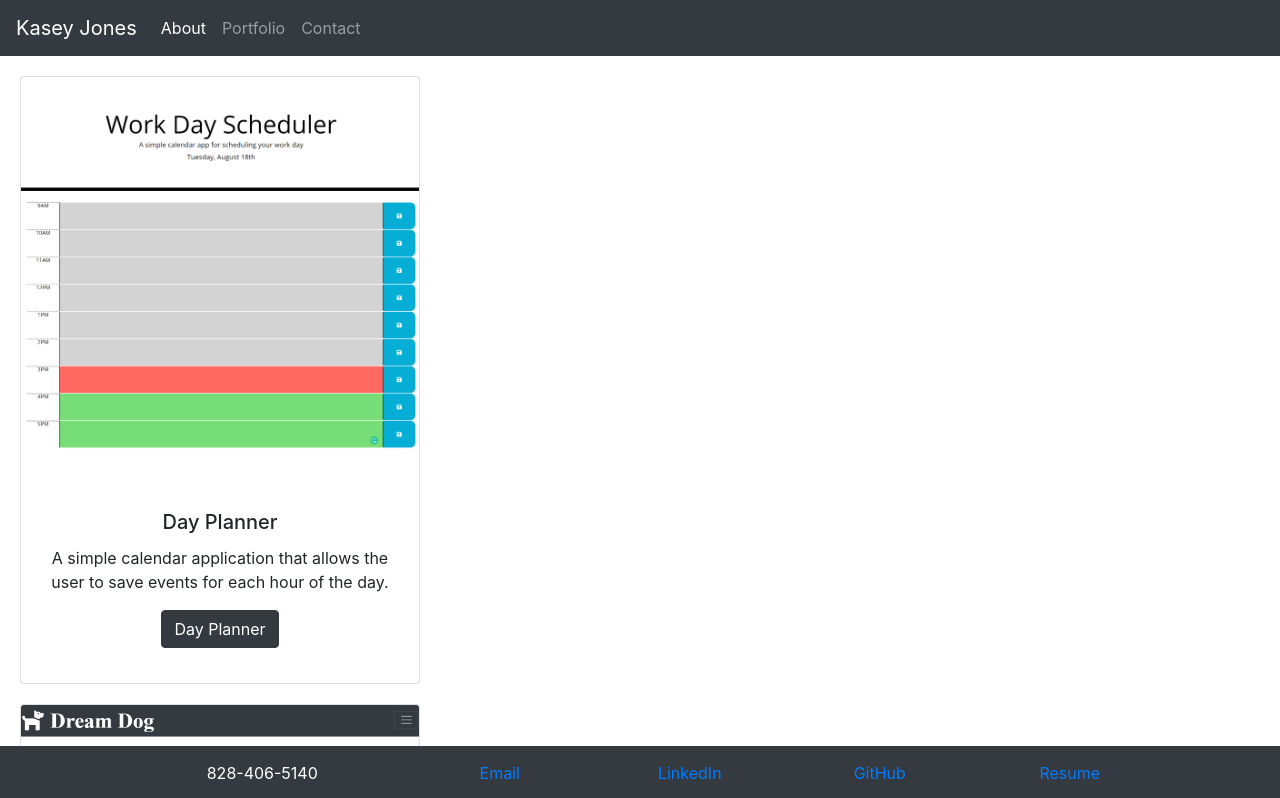
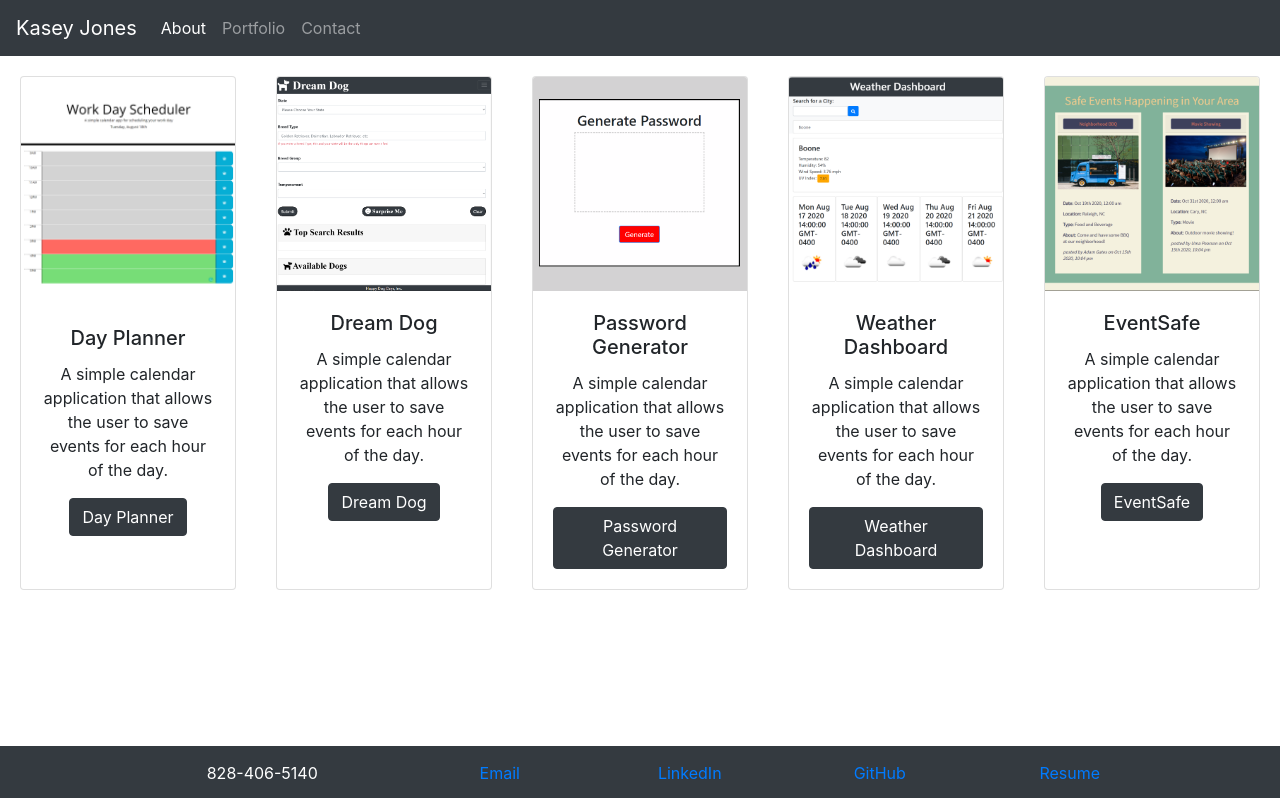
Before and after one commit to joneskm72/react-portfolio, a React (Create React App) app: page /#/my-portfolio in a window 1280 px wide. Shown: the top 798 px of the page. Built offline with nearby package versions, Linux system fonts and the light colour scheme.

Commit message:
Updated card layout

```diff
--- a/src/pages/Portfolio/index.js
+++ b/src/pages/Portfolio/index.js
@@ -12,7 +12,7 @@ import Button from 'react-bootstrap/Button';
 class Portfolio extends Component {
   render() {
     return (
-      <div>
+      <div style={{display: 'flex', flexDirection: 'row'}}>
         <Card className='portfolioCard' style={{ width: '25rem', marginLeft: '20px', marginRight: '20px', marginTop: '20px', marginBottom: '20px' }}>
           <Card.Img variant="top" src={DayPlanner} href='https://joneskm72.github.io/day-scheduler-hw5/' />
           <Card.Body>
```
